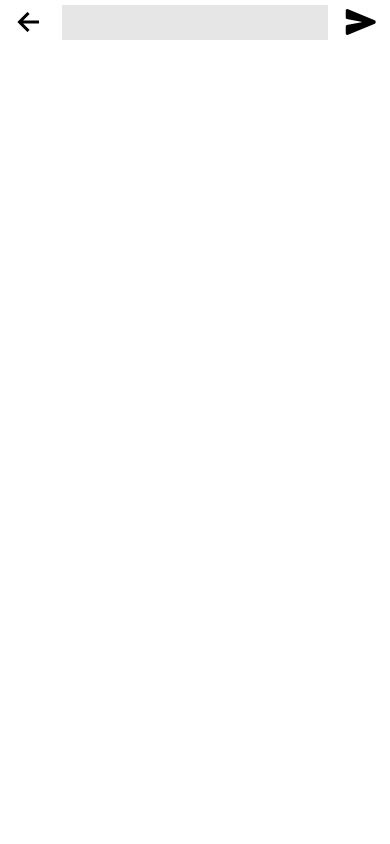
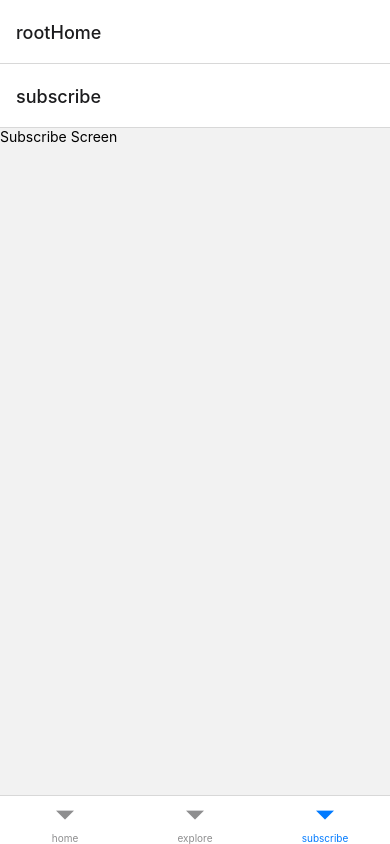
Before and after one commit to moses1206/RN-youtube-clone, a React Native app: screen /subscribe in a window 390 px wide. Built offline with nearby package versions, Linux system fonts and the light colour scheme.

Commit message:
Add Navigation

```diff
--- a/App.js
+++ b/App.js
@@ -2,13 +2,36 @@ import { StatusBar } from 'expo-status-bar'
 import { StyleSheet, Text, View } from 'react-native'
 import Home from './src/screens/Home'
 import Search from './src/screens/Search'
+import VideoPlayer from './src/screens/VideoPlayer'
+import Explore from './src/screens/Explore'
+import Subscribe from './src/screens/Subscribe'
+
 import Constant from 'expo-constants'
+import { NavigationContainer } from '@react-navigation/native'
+import { createNativeStackNavigator } from '@react-navigation/native-stack'
+import { createBottomTabNavigator } from '@react-navigation/bottom-tabs'
+
+const Stack = createNativeStackNavigator()
+const Tabs = createBottomTabNavigator()
+
+const RootHome = () => {
+  return (
+    <Tabs.Navigator>
+      <Tabs.Screen name='home' component={Home} />
+      <Tabs.Screen name='explore' component={Explore} />
+      <Tabs.Screen name='subscribe' component={Subscribe} />
+    </Tabs.Navigator>
+  )
+}
 
 export default function App() {
   return (
-    <View style={{ flex: 1, marginTop: Constant.statusBarHeight }}>
-      {/* <Home /> */}
-      <Search />
-    </View>
+    <NavigationContainer>
+      <Stack.Navigator headerMode='none'>
+        <Stack.Screen name='rootHome' component={RootHome} />
+        <Stack.Screen name='search' component={Search} />
+        <Stack.Screen name='videoplayer' component={VideoPlayer} />
+      </Stack.Navigator>
+    </NavigationContainer>
   )
 }
--- a/babel.config.js
+++ b/babel.config.js
@@ -1,6 +1,7 @@
-module.exports = function(api) {
-  api.cache(true);
+module.exports = function (api) {
+  api.cache(true)
   return {
     presets: ['babel-preset-expo'],
-  };
-};
+    plugins: [['module:react-native-dotenv']],
+  }
+}
--- /dev/null
+++ b/src/screens/Explore.js
@@ -0,0 +1,11 @@
+import { View, Text, StyleSheet } from 'react-native'
+import React from 'react'
+import Constant from 'expo-constants'
+
+export default function Explore() {
+  return (
+    <View style={{ flex: 1, marginTop: Constant.statusBarHeight }}>
+      <Text>Explore Screen </Text>
+    </View>
+  )
+}
--- a/src/screens/Home.js
+++ b/src/screens/Home.js
@@ -2,10 +2,11 @@ import { StatusBar } from 'expo-status-bar'
 import { StyleSheet, Text, View, ScrollView } from 'react-native'
 import Card from '../components/Card'
 import Header from '../components/Header'
+import Constant from 'expo-constants'
 
 export default function Home() {
   return (
-    <View style={{ flex: 1 }}>
+    <View style={{ flex: 1, marginTop: Constant.statusBarHeight }}>
       <Header />
       <ScrollView>
         <Card />
--- a/src/screens/Search.js
+++ b/src/screens/Search.js
@@ -9,8 +9,9 @@ import {
 import React, { useState } from 'react'
 import { Ionicons } from '@expo/vector-icons'
 import MiniCard from '../components/MiniCard'
-import dotenv from 'dotenv'
-dotenv.config()
+import Constant from 'expo-constants'
+
+import { GOOGLE_YOUTUBE_API_KEY } from '@env'
 
 export default function Search() {
   const [text, setText] = useState('')
@@ -20,7 +21,7 @@ export default function Search() {
   const fetchData = () => {
     setLoading(true)
     fetch(
-      `https://www.googleapis.com/youtube/v3/search?part=snippet&maxResults=10&q=${text}&type=video&key=${process.env.GOOGLE_YOUTUBE_API_KEY}`
+      `https://www.googleapis.com/youtube/v3/search?part=snippet&maxResults=10&q=${text}&type=video&key=${GOOGLE_YOUTUBE_API_KEY}`
     )
       .then((res) => res.json())
       .then((data) => {
@@ -30,7 +31,7 @@ export default function Search() {
   }
 
   return (
-    <View style={{ flex: 1 }}>
+    <View style={{ flex: 1, marginTop: Constant.statusBarHeight }}>
       <View
         style={{
           padding: 5,
--- /dev/null
+++ b/src/screens/Subscribe.js
@@ -0,0 +1,11 @@
+import { View, Text, StyleSheet } from 'react-native'
+import React from 'react'
+import Constant from 'expo-constants'
+
+export default function Subscribe() {
+  return (
+    <View style={{ flex: 1, marginTop: Constant.statusBarHeight }}>
+      <Text>Subscribe Screen </Text>
+    </View>
+  )
+}
--- /dev/null
+++ b/src/screens/VideoPlayer.js
@@ -0,0 +1,11 @@
+import { View, Text } from 'react-native'
+import React from 'react'
+import Constant from 'expo-constants'
+
+export default function VideoPlayer() {
+  return (
+    <View style={{ flex: 1, marginTop: Constant.statusBarHeight }}>
+      <Text>VideoPlayer Screen</Text>
+    </View>
+  )
+}
```
Also changed, not shown: package.json (+6 -1 lines), 1 other file (tests, documents, lock files or other folders).
